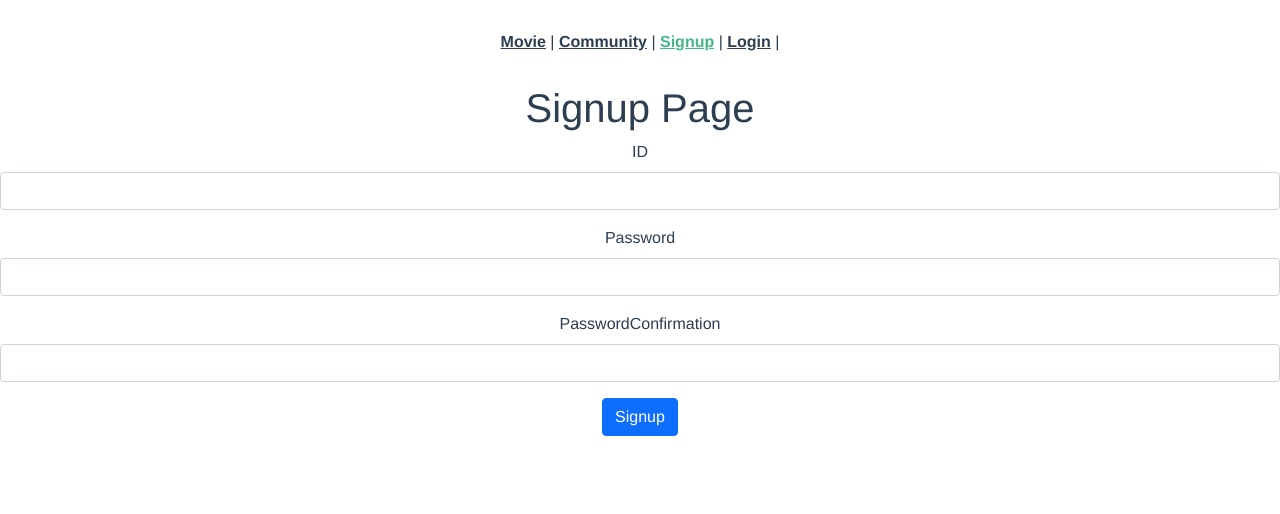
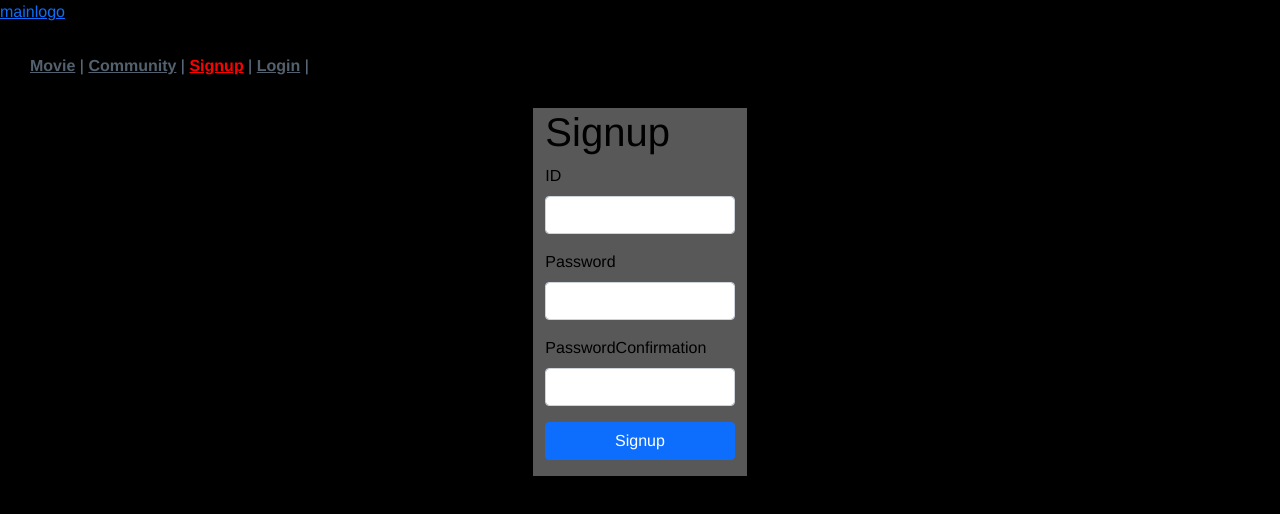
Before and after one commit to cys4585/SSAFY_1st_semester_final_pjt, a Vue app in the folder final-pjt-front/: page /accounts/signup in a window 1280 px wide. Shown: the top 514 px of the page. Built offline with nearby package versions, Linux system fonts and the light colour scheme.

Commit message:
movie accounts

```diff
--- a/final-pjt-front/public/index.html
+++ b/final-pjt-front/public/index.html
@@ -9,8 +9,12 @@
     <title><%= htmlWebpackPlugin.options.title %></title>
     <link href="https://cdn.jsdelivr.net/npm/bootstrap@5.0.1/dist/css/bootstrap.min.css" rel="stylesheet" integrity="sha384-+0n0xVW2eSR5OomGNYDnhzAbDsOXxcvSN1TPprVMTNDbiYZCxYbOOl7+AMvyTG2x" crossorigin="anonymous">
   </head>
-  <body>
-
+  <style>
+    #background {
+      background-color: black;
+    }
+  </style>
+  <body id="background">
     <noscript>
       <strong>We're sorry but <%= htmlWebpackPlugin.options.title %> doesn't work properly without JavaScript enabled. Please enable it to continue.</strong>
     </noscript>
--- a/final-pjt-front/src/App.vue
+++ b/final-pjt-front/src/App.vue
@@ -1,5 +1,6 @@
 <template>
   <div id="app">
+    <router-link :to="{ name: 'Movie' }">mainlogo</router-link>
       <div id="nav">
         <span>
           <router-link :to="{ name: 'Movie' }">Movie</router-link> |
@@ -19,8 +20,8 @@
   font-family: Avenir, Helvetica, Arial, sans-serif;
   -webkit-font-smoothing: antialiased;
   -moz-osx-font-smoothing: grayscale;
-  text-align: center;
-  color: #2c3e50;
+  text-align: left;
+  color: #6a7d91;
 }
 
 #nav {
@@ -29,10 +30,10 @@
 
 #nav a {
   font-weight: bold;
-  color: #2c3e50;
+  color: #53616e;
 }
 
 #nav a.router-link-exact-active {
-  color: #42b983;
+  color: #ff0000;
 }
 </style>
--- a/final-pjt-front/src/components/MovieCard.vue
+++ b/final-pjt-front/src/components/MovieCard.vue
@@ -2,7 +2,6 @@
   <div>
     <img :src="srcUrl" alt="poster_path">
     <p>{{ movie.title }}</p>
-    <p>{{ movie.overview }}</p>
   </div>
 </template>
 
--- a/final-pjt-front/src/views/accounts/Login.vue
+++ b/final-pjt-front/src/views/accounts/Login.vue
@@ -1,6 +1,7 @@
 <template>
   <div>
-    <h1>Login Page</h1>
+    <div class="container col-sm-2" id="lgoin-background">
+      <h1>Login</h1>
         <div class="mb-3">
           <label for="exampleInputEmail1" class="form-label">ID</label>
           <input type="email" class="form-control" id="exampleInputEmail1" v-model="credentials.username">
@@ -9,7 +10,8 @@
           <label for="password" class="form-label">Password</label>
           <input type="password" class="form-control" id="password" v-model="credentials.password">
         </div>
-      <button type="submit" class="btn btn-primary" @click="login(credentials)">Login</button>
+        <button type="submit" class="btn btn-primary w-100 mb-3" @click="login(credentials)">Login</button>
+      </div>
   </div>
 </template>
 
@@ -33,5 +35,9 @@ export default {
 </script>
 
 <style>
+#lgoin-background {
+  background-color: rgb(175, 175, 175, 0.5);
+  color: black;
+}
 
 </style>
--- a/final-pjt-front/src/views/accounts/Signup.vue
+++ b/final-pjt-front/src/views/accounts/Signup.vue
@@ -1,6 +1,7 @@
 <template>
   <div>
-    <h1>Signup Page</h1>
+    <div class="container col-sm-2" id="signup-background">
+      <h1>Signup</h1>
         <div class="mb-3">
           <label for="exampleInputEmail1" class="form-label">ID</label>
           <input type="email" class="form-control" id="exampleInputEmail1" v-model="credentials.username">
@@ -13,7 +14,9 @@
           <label for="passwordconfirmation" class="form-label">PasswordConfirmation</label>
           <input type="password" class="form-control" id="passwordconfirmation" v-model="credentials.passwordConfirmation">
         </div>
-      <button type="submit" class="btn btn-primary" @click="signup(credentials)">Signup</button>
+        <button type="submit" class="btn btn-primary w-100 mb-3" @click="signup(credentials)">Signup</button>
+
+      </div>
   </div>
 </template>
 
@@ -38,4 +41,8 @@ export default {
 </script>
 
 <style>
+#signup-background {
+  background-color: rgb(175, 175, 175, 0.5);
+  color: black;
+}
 </style>
--- a/final-pjt-front/src/views/movies/Movie.vue
+++ b/final-pjt-front/src/views/movies/Movie.vue
@@ -20,16 +20,16 @@ import { mapActions, mapState } from 'vuex'
 export default {
   name: 'Movie',
   components: {
+
     MovieCard
   },
   methods: {
-    ...mapActions(['getMoviesFromServer', 'checkLogin']),
+    ...mapActions(['getMoviesFromServer']),
   },
   computed: {
     ...mapState(['movies'])
   },
   created: function () {
-    this.checkLogin()
     this.getMoviesFromServer()
   }
 }
```
Also changed, not shown: final-pjt-front/src/bono.jpg (added). Lines whose indentation alone changed are shown as unchanged.
